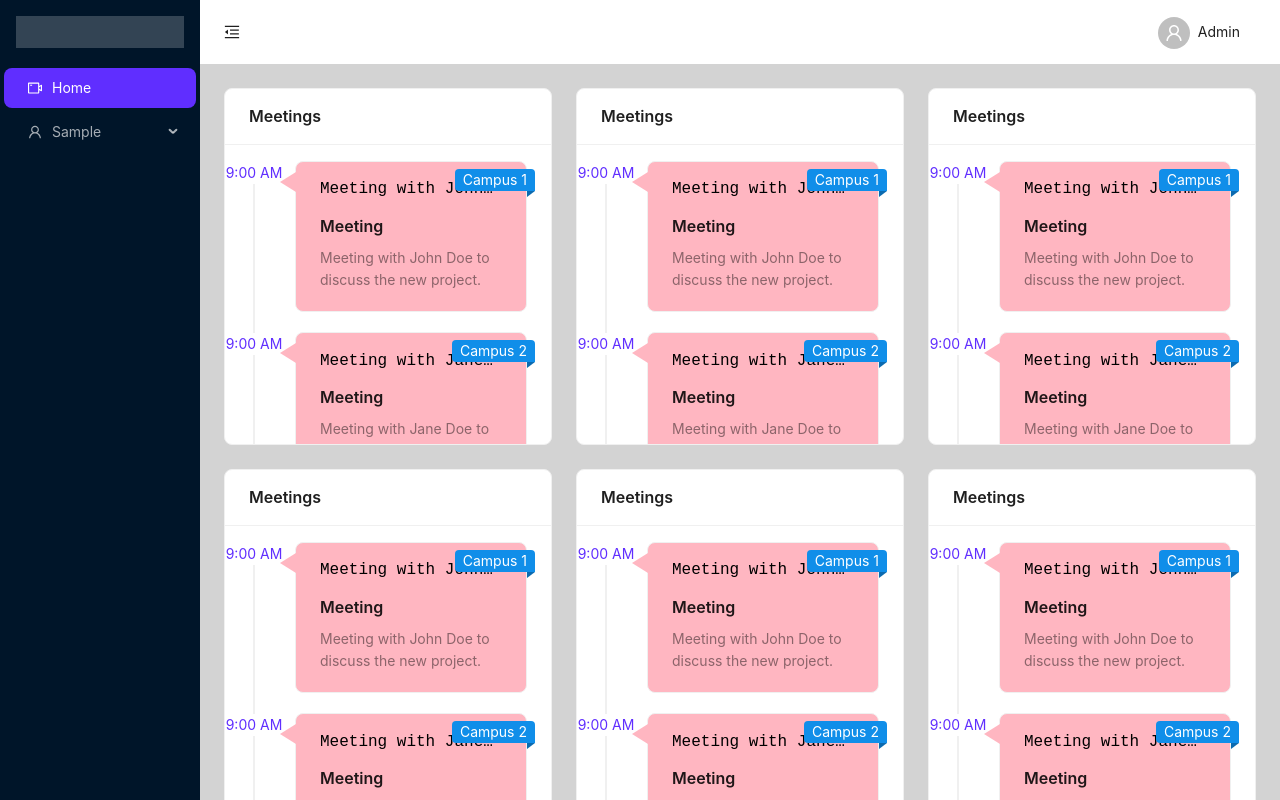
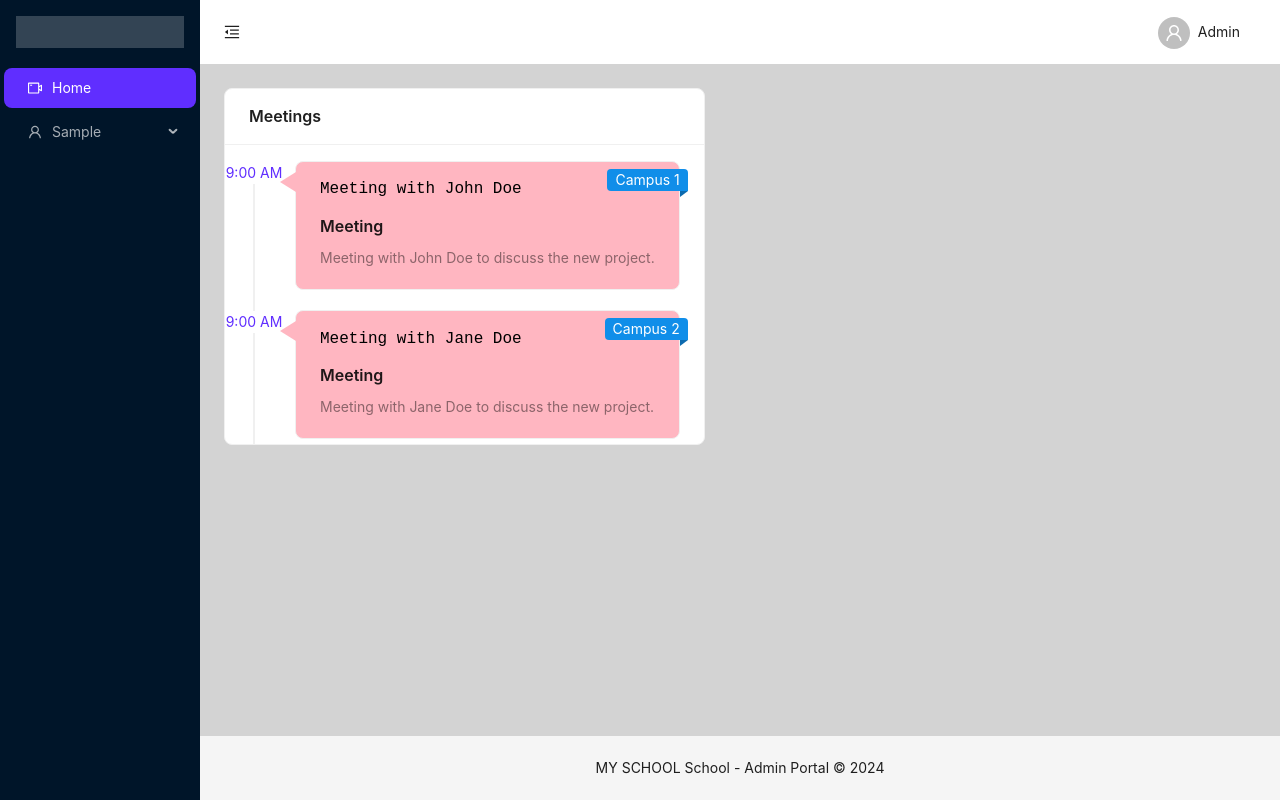
Before and after one commit to Translucent504/koolhub-admin-frontend, a React (Vite) app: page /sign-in in a window 1280 px wide. Both pictures are taken after a click on the button "sign in". Shown: the top 800 px of the page. Built offline with nearby package versions, Linux system fonts and the light colour scheme.

Commit message:
update homepage

```diff
--- a/src/features/dashboard/HomePage.jsx
+++ b/src/features/dashboard/HomePage.jsx
@@ -4,25 +4,7 @@ import Glance from "./Glance";
 const Component = () => {
   return (
     <Row gutter={[24, 24]}>
-      <Col xl={8} lg={8} md={24} sm={24} xs={24}>
-        <Glance />
-      </Col>
-      <Col xl={8} lg={8} md={24} sm={24} xs={24}>
-        <Glance />
-      </Col>
-      <Col xl={8} lg={8} md={24} sm={24} xs={24}>
-        <Glance />
-      </Col>
-      <Col xl={8} lg={8} md={24} sm={24} xs={24}>
-        <Glance />
-      </Col>
-      <Col xl={8} lg={8} md={24} sm={24} xs={24}>
-        <Glance />
-      </Col>
-      <Col xl={8} lg={8} md={24} sm={24} xs={24}>
-        <Glance />
-      </Col>
-      <Col xl={8} lg={8} md={24} sm={24} xs={24}>
+      <Col>
         <Glance />
       </Col>
     </Row>
```
